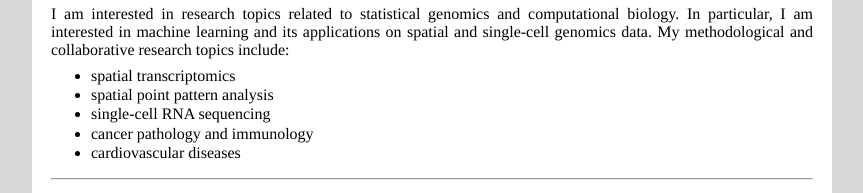
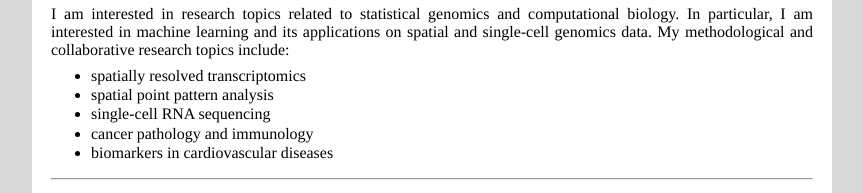
Before and after one commit to FrankYuan0916/FrankYuan0916.github.io, a plain HTML site: page index.html in a window 1280 px wide. Shown: the part 540-733 px from the top of the page, without its empty margins (208-1071 px from the left). Drawn offline with Linux system fonts and the light colour scheme.

Commit message:
Update index.html

```diff
--- a/index.html
+++ b/index.html
@@ -96,11 +96,11 @@ In particular, I am interested in machine learning and its applications on spati
 My methodological and collaborative research topics include:
 </p>
 <ul align="justify" style="list-style-type:disc">
-<li style="font-size:12pt;margin-top:-6pt">spatial transcriptomics</li>
+<li style="font-size:12pt;margin-top:-6pt">spatially resolved transcriptomics</li>
 <li style="font-size:12pt;margin-top:1pt;margin-bottom:1pt">spatial point pattern analysis</li>
 <li style="font-size:12pt;margin-top:1pt;margin-bottom:1pt">single-cell RNA sequencing</li>
 <li style="font-size:12pt;margin-top:1pt;margin-bottom:1pt">cancer pathology and immunology</li>
-<li style="font-size:12pt;margin-top:1pt;margin-bottom:1pt">cardiovascular diseases</li>
+<li style="font-size:12pt;margin-top:1pt;margin-bottom:1pt">biomarkers in cardiovascular diseases</li>
 </ul>
 
 
```
